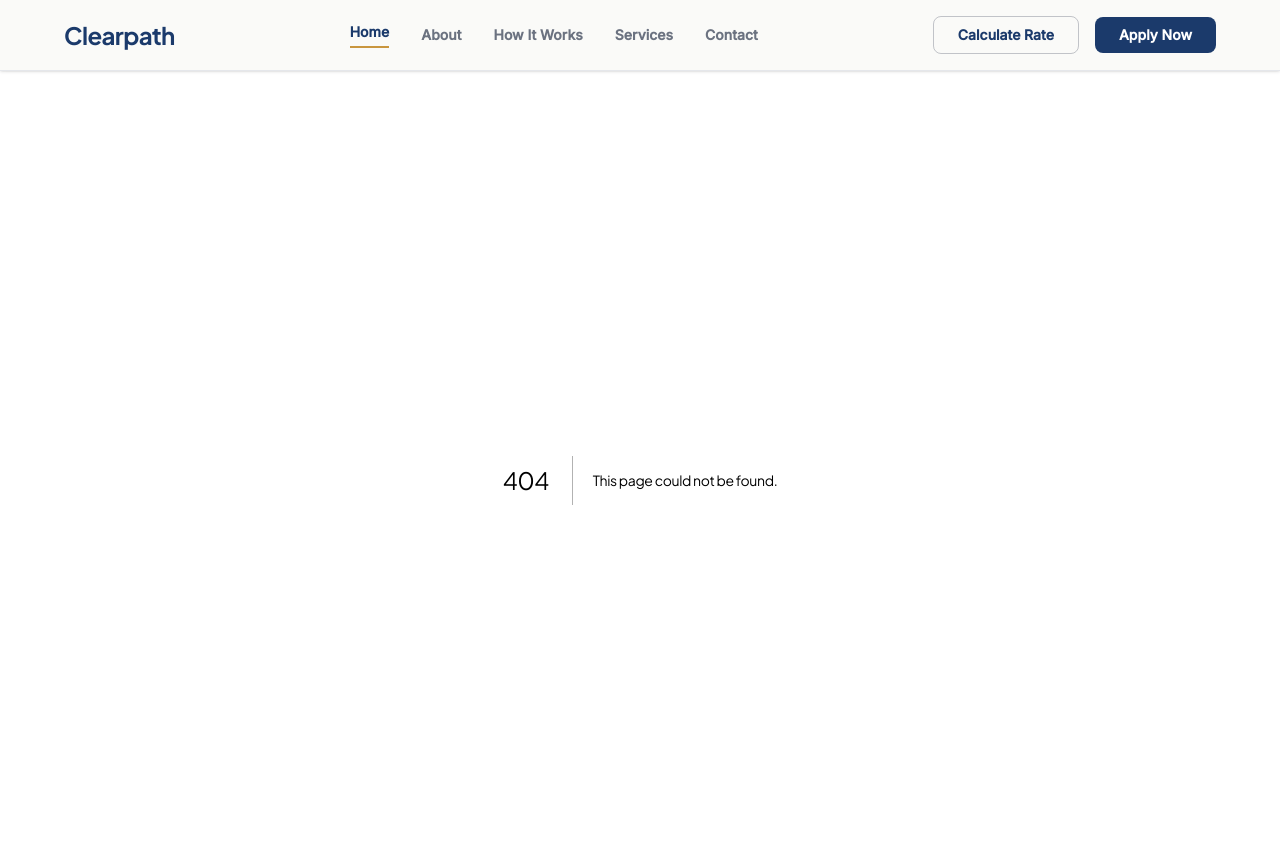
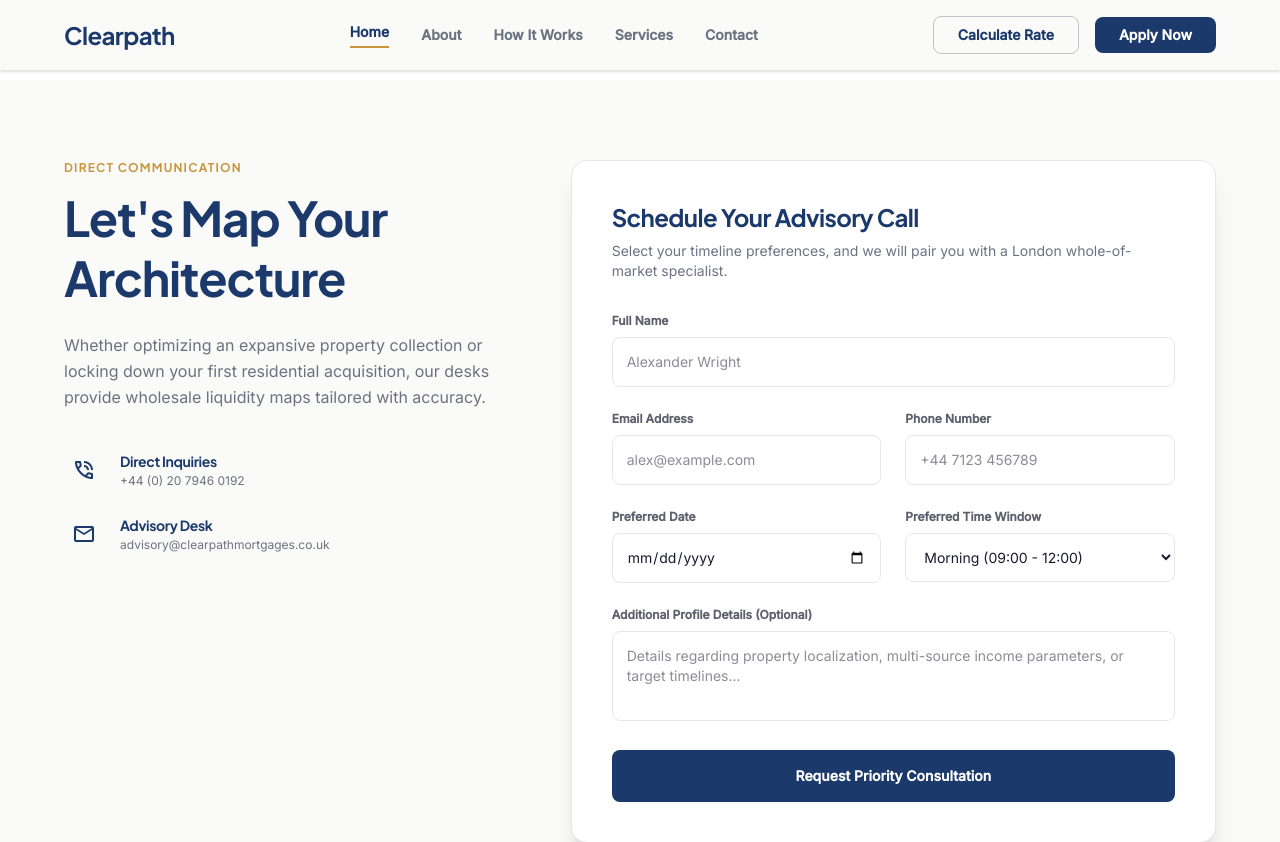
Before and after one commit to Dev-muse/clearpath, a Next.js app: page /contact in a window 1280 px wide. Before the commit this address had no page. Shown: the top 842 px of the page. Built offline with nearby package versions, Linux system fonts and the light colour scheme.

Commit message:
feat: add ContactPage and BookingForm components for user inquiries

```diff
--- /dev/null
+++ b/app/contact/page.tsx
@@ -0,0 +1,53 @@
+import BookingForm from "@/components/BookingForm";
+
+export default function ContactPage() {
+  return (
+    <section className="py-20 bg-brand-bg min-h-screen flex items-center">
+      <div className="max-w-7xl mx-auto px-6 md:px-16 w-full">
+        <div className="grid grid-cols-1 lg:grid-cols-12 gap-16 items-start">
+
+          {/* Left Context Deck */}
+          <div className="lg:col-span-5 lg:sticky lg:top-12">
+            <span className="text-xs uppercase font-heading tracking-widest text-gold-500 font-bold block mb-3">
+              Direct Communication
+            </span>
+            <h1 className="font-heading text-4xl md:text-5xl font-bold text-navy-900 mb-6 leading-tight">
+              Let&apos;s Map Your Architecture
+            </h1>
+            <p className="font-body text-base text-brand-muted leading-relaxed mb-10">
+              Whether optimizing an expansive property collection or locking down your first residential acquisition, our desks provide wholesale liquidity maps tailored with accuracy.
+            </p>
+
+            <div className="space-y-6 font-body text-sm">
+              <div className="flex gap-4 items-center">
+                <div className="w-10 h-10 rounded-lg bg-navy-50 flex items-center justify-center text-navy-900">
+                  <span className="material-symbols-outlined text-xl">phone_in_talk</span>
+                </div>
+                <div>
+                  <h4 className="font-bold text-navy-900">Direct Inquiries</h4>
+                  <p className="text-brand-muted text-xs mt-0.5">+44 (0) 20 7946 0192</p>
+                </div>
+              </div>
+
+              <div className="flex gap-4 items-center">
+                <div className="w-10 h-10 rounded-lg bg-navy-50 flex items-center justify-center text-navy-900">
+                  <span className="material-symbols-outlined text-xl">mail</span>
+                </div>
+                <div>
+                  <h4 className="font-bold text-navy-900">Advisory Desk</h4>
+                  <p className="text-brand-muted text-xs mt-0.5">advisory@clearpathmortgages.co.uk</p>
+                </div>
+              </div>
+            </div>
+          </div>
+
+          {/* Right Intake Component Form Wrapper */}
+          <div className="lg:col-span-7">
+            <BookingForm />
+          </div>
+
+        </div>
+      </div>
+    </section>
+  );
+}
--- /dev/null
+++ b/components/BookingForm.tsx
@@ -0,0 +1,149 @@
+"use client";
+
+import { useForm } from "react-hook-form";
+import { zodResolver } from "@hookform/resolvers/zod";
+import * as z from "zod";
+import { useState } from "react";
+
+const bookingSchema = z.object({
+  fullName: z.string().min(2, "Full name must be at least 2 characters"),
+  email: z.string().email("Enter a valid email address"),
+  phone: z.string().min(10, "Enter a valid phone number"),
+  preferredDate: z.string().min(1, "Please select a preferred date"),
+  timeSlot: z.enum(["morning", "afternoon"], {
+    errorMap: () => ({ message: "Please select a preferred time slot" }),
+  }),
+  notes: z.string().optional(),
+});
+
+type BookingInput = z.infer<typeof bookingSchema>;
+
+export default function BookingForm() {
+  const [isSubmitting, setIsSubmitting] = useState(false);
+  const [successMessage, setSuccessMessage] = useState("");
+
+  const {
+    register,
+    handleSubmit,
+    formState: { errors },
+  } = useForm<BookingInput>({
+    resolver: zodResolver(bookingSchema),
+  });
+
+  const onSubmit = async (data: BookingInput) => {
+    setIsSubmitting(true);
+    setSuccessMessage("");
+
+    // Simulate an API network roundtrip to your backend routes
+    await new Promise((resolve) => setTimeout(resolve, 1200));
+
+    setIsSubmitting(false);
+    setSuccessMessage("Consultation requested successfully. An expert advisor will call you shortly to confirm.");
+  };
+
+  return (
+    <div className="bg-white p-8 md:p-10 rounded-2xl border border-brand-border shadow-xl">
+      <h2 className="font-heading text-2xl font-bold text-navy-900 mb-2">
+        Schedule Your Advisory Call
+      </h2>
+      <p className="font-body text-sm text-brand-muted mb-8">
+        Select your timeline preferences, and we will pair you with a London whole-of-market specialist.
+      </p>
+
+      {successMessage ? (
+        <div className="p-6 bg-green-50 text-green-800 font-body text-sm rounded-xl border border-green-200 flex flex-col gap-2">
+          <span className="material-symbols-outlined text-green-600 text-3xl">check_circle</span>
+          <p className="font-semibold text-base">Request Received</p>
+          <p className="text-green-700/90 leading-relaxed">{successMessage}</p>
+        </div>
+      ) : (
+        <form onSubmit={handleSubmit(onSubmit)} className="space-y-6 font-body text-sm">
+          <div>
+            <label className="block text-xs font-semibold text-brand-text/70 mb-2">Full Name</label>
+            <input
+              type="text"
+              placeholder="Alexander Wright"
+              {...register("fullName")}
+              className={`w-full p-3.5 rounded-lg border text-brand-text focus:outline-none focus:border-navy-900 ${
+                errors.fullName ? "border-red-500 bg-red-50/30" : "border-brand-border"
+              }`}
+            />
+            {errors.fullName && <p className="text-red-500 text-xs mt-1">{errors.fullName.message}</p>}
+          </div>
+
+          <div className="grid grid-cols-1 md:grid-cols-2 gap-6">
+            <div>
+              <label className="block text-xs font-semibold text-brand-text/70 mb-2">Email Address</label>
+              <input
+                type="email"
+                placeholder="alex@example.com"
+                {...register("email")}
+                className={`w-full p-3.5 rounded-lg border text-brand-text focus:outline-none focus:border-navy-900 ${
+                  errors.email ? "border-red-500 bg-red-50/30" : "border-brand-border"
+                }`}
+              />
+              {errors.email && <p className="text-red-500 text-xs mt-1">{errors.email.message}</p>}
+            </div>
+            <div>
+              <label className="block text-xs font-semibold text-brand-text/70 mb-2">Phone Number</label>
+              <input
+                type="tel"
+                placeholder="+44 7123 456789"
+                {...register("phone")}
+                className={`w-full p-3.5 rounded-lg border text-brand-text focus:outline-none focus:border-navy-900 ${
+                  errors.phone ? "border-red-500 bg-red-50/30" : "border-brand-border"
+                }`}
+              />
+              {errors.phone && <p className="text-red-500 text-xs mt-1">{errors.phone.message}</p>}
+            </div>
+          </div>
+
+          <div className="grid grid-cols-1 md:grid-cols-2 gap-6">
+            <div>
+              <label className="block text-xs font-semibold text-brand-text/70 mb-2">Preferred Date</label>
+              <input
+                type="date"
+                {...register("preferredDate")}
+                className={`w-full p-3.5 rounded-lg border text-brand-text focus:outline-none focus:border-navy-900 ${
+                  errors.preferredDate ? "border-red-500 bg-red-50/30" : "border-brand-border"
+                }`}
+              />
+              {errors.preferredDate && <p className="text-red-500 text-xs mt-1">{errors.preferredDate.message}</p>}
+            </div>
+            <div>
+              <label className="block text-xs font-semibold text-brand-text/70 mb-2">Preferred Time Window</label>
+              <select
+                {...register("timeSlot")}
+                className={`w-full p-3.5 rounded-lg border bg-white text-brand-text focus:outline-none focus:border-navy-900 ${
+                  errors.timeSlot ? "border-red-500 bg-red-50/30" : "border-brand-border"
+                }`}
+              >
+                <option value="morning">Morning (09:00 - 12:00)</option>
+                <option value="afternoon">Afternoon (12:00 - 17:00)</option>
+              </select>
+              {errors.timeSlot && <p className="text-red-500 text-xs mt-1">{errors.timeSlot.message}</p>}
+            </div>
+          </div>
+
+          <div>
+            <label className="block text-xs font-semibold text-brand-text/70 mb-2">Additional Profile Details (Optional)</label>
+            <textarea
+              rows={3}
+              placeholder="Details regarding property localization, multi-source income parameters, or target timelines..."
+              {...register("notes")}
+              className="w-full p-3.5 rounded-lg border border-brand-border text-brand-text focus:outline-none focus:border-navy-900 resize-none"
+            />
+          </div>
+
+          <button
+            type="submit"
+            disabled={isSubmitting}
+            className="w-full py-4 bg-navy-900 text-white font-semibold rounded-lg hover:bg-navy-900/90 active:scale-[0.99] transition-all disabled:opacity-50 font-body"
+          >
+            {isSubmitting ? "Submitting Portfolio Access Request..." : "Request Priority Consultation"}
+          </button>
+        </form>
+      )}
+    </div>
+  );
+}
```
